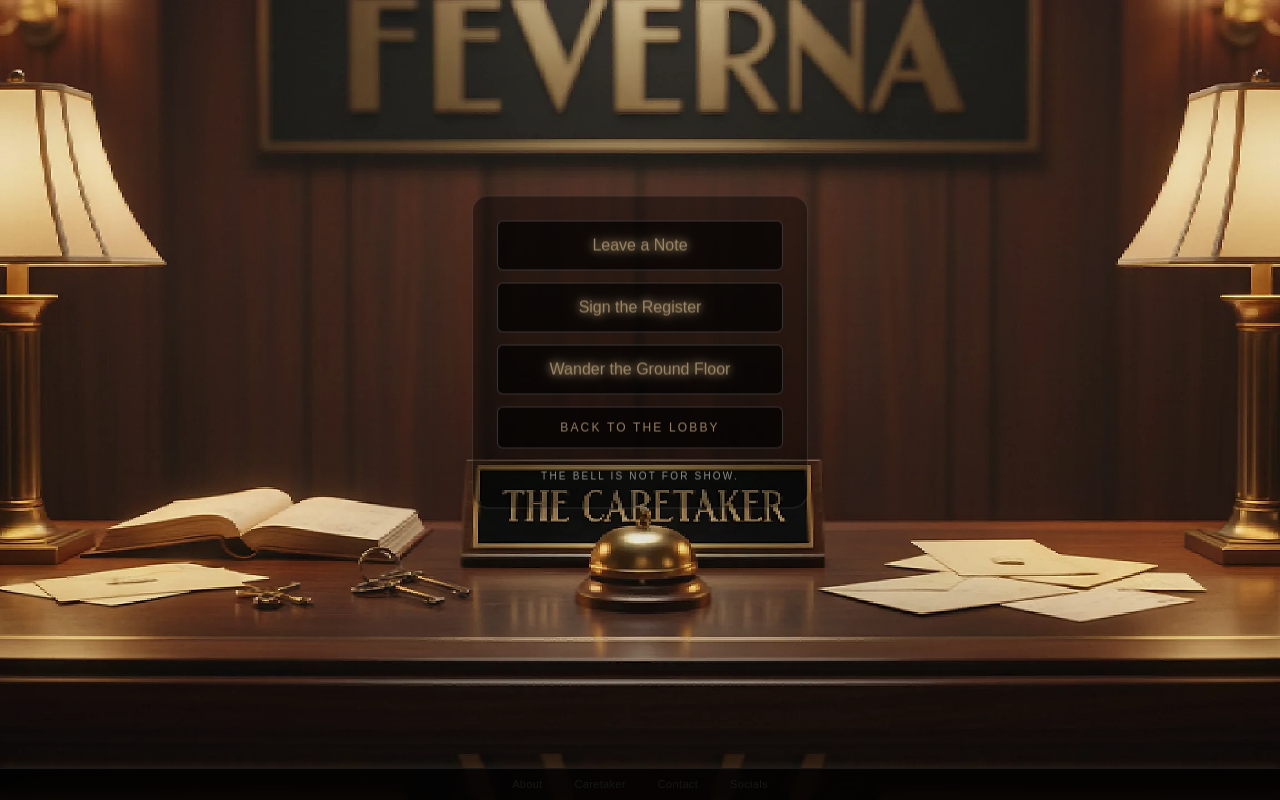
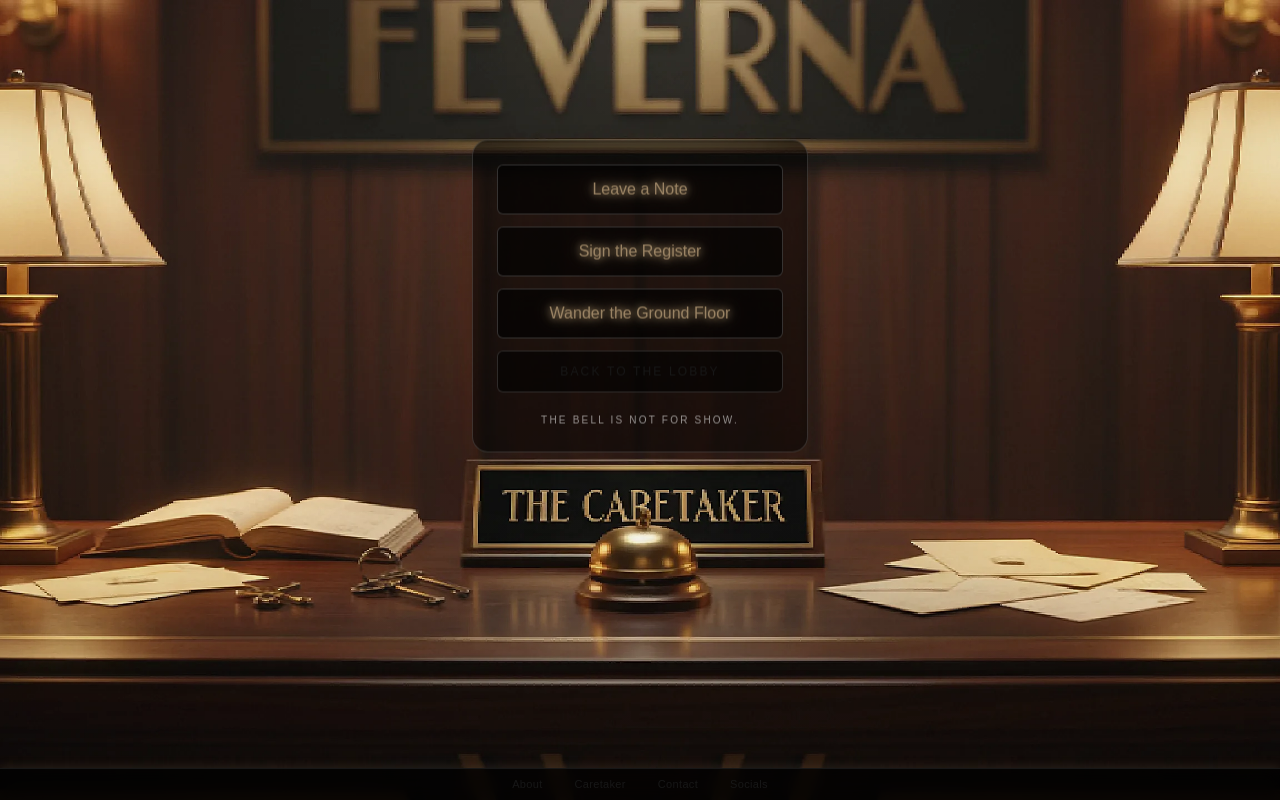
Before and after one commit to fevernaofficial/feverna-hotel, a Next.js app: page /desk in a window 1280 px wide. Built offline with nearby package versions, Linux system fonts and the light colour scheme.

Commit message:
Adjust button placement on desk page

```diff
--- a/app/desk/page.tsx
+++ b/app/desk/page.tsx
@@ -6,7 +6,7 @@ export const metadata: Metadata = {
   description: "The front desk is quiet. Leave a note, or sign the register.",
 };
 
-const deskLinks = [
+const LINKS = [
   { href: "/contact", label: "Leave a Note", delay: "0s" },
   { href: "/guest", label: "Sign the Register", delay: "1.2s" },
   { href: "/hallway0", label: "Wander the Ground Floor", delay: "2.4s" },
@@ -26,25 +26,26 @@ export default function DeskPage() {
         }}
       />
 
-      {/* Keep overlays subtle */}
+      {/* Keep overlays subtle (image already has atmosphere) */}
       <div className="absolute inset-0 bg-black/0" />
-      <div className="absolute inset-0 bg-linear-to-b from-black/5 via-transparent to-black/10" />
+      <div className="absolute inset-0 bg-linear-to-b from-black/5 via-transparent to-black/12" />
 
       {/* Navigation block */}
       <nav
         aria-label="Desk navigation"
-        className="absolute left-1/2 top-[44%] -translate-x-1/2 -translate-y-1/2 w-full max-w-sm px-6 fade-in-soft"
+        className="absolute left-1/2 top-[37%] -translate-x-1/2 -translate-y-1/2 w-full max-w-sm px-6 fade-in-soft"
       >
-        <div className="rounded-2xl border border-white/12 bg-black/42 backdrop-blur-md shadow-2xl px-6 py-6">
-          <div className="flex flex-col items-center gap-3 text-fevernaGold/90">
-            {deskLinks.map((item) => (
+        <div className="rounded-2xl border border-white/15 bg-black/55 backdrop-blur-md shadow-2xl px-6 py-6">
+          <div className="flex flex-col items-center gap-3">
+            {LINKS.map((item) => (
               <Link
                 key={item.href}
                 href={item.href}
                 className="w-full rounded-md px-4 py-3 feverna-btn transition text-center"
               >
+                {/* Text-only flicker */}
                 <span
-                  className="animate-flicker-text feverna-glow"
+                  className="animate-flicker-text feverna-glow text-fevernaGold/90"
                   style={{ animationDelay: item.delay }}
                 >
                   {item.label}
@@ -54,7 +55,7 @@ export default function DeskPage() {
 
             <Link
               href="/"
-              className="w-full rounded-md px-4 py-3 feverna-btn transition text-center uppercase tracking-[0.18em] text-xs text-white/80"
+              className="w-full rounded-md px-4 py-3 border border-white/15 bg-black/60 hover:bg-black/70 hover:border-white/25 transition text-center uppercase tracking-[0.18em] text-xs text-white/80"
             >
               Back to the Lobby
             </Link>
```
